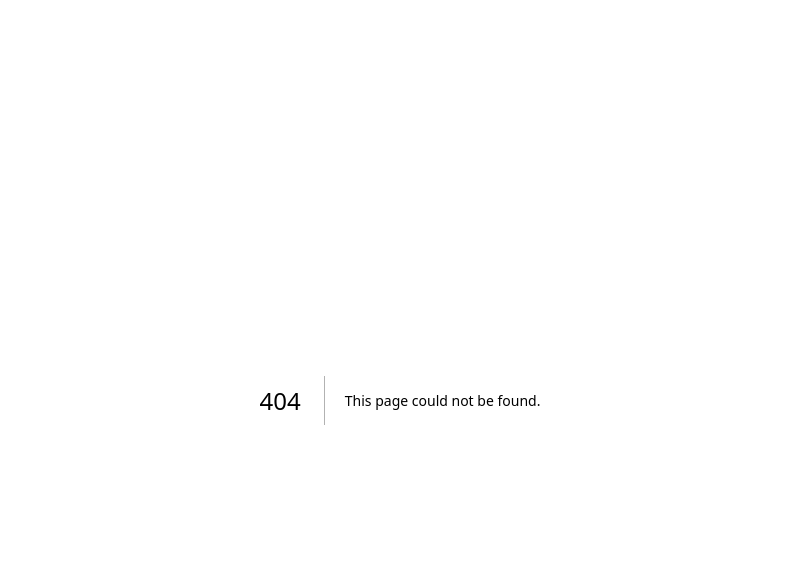
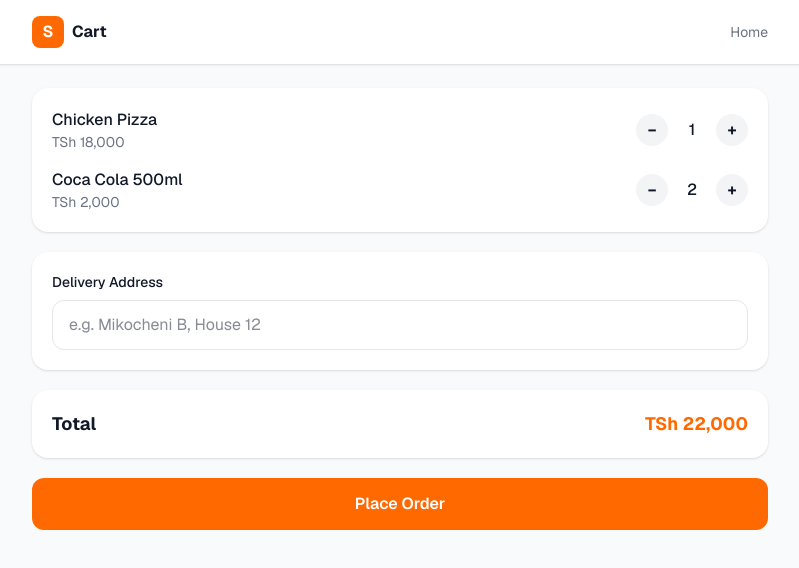
Before and after one commit to fussy0064/delivery-app, a Next.js app: page /cart in a window 1280 px wide. Before the commit this address had no page. Shown: the top 568 px of the page, without its empty margins (240-1039 px from the left). Built offline with nearby package versions, Linux system fonts and the light colour scheme; no server answers.

Commit message:
Add Cart, real order flow, Leaflet map

```diff
--- a/package.json
+++ b/package.json
@@ -10,12 +10,15 @@
   },
   "dependencies": {
     "@supabase/supabase-js": "^2.49.1",
+    "leaflet": "^1.9.4",
     "next": "16.3.4",
     "react": "19.2.8",
-    "react-dom": "19.2.8"
+    "react-dom": "19.2.8",
+    "react-leaflet": "^5.0.0"
   },
   "devDependencies": {
     "@tailwindcss/postcss": "^4",
+    "@types/leaflet": "^1.9.15",
     "@types/node": "^20",
     "@types/react": "^19",
     "@types/react-dom": "^19",
--- /dev/null
+++ b/src/app/cart/page.tsx
@@ -0,0 +1,177 @@
+"use client";
+
+import Link from "next/link";
+import { useState } from "react";
+import { useRouter } from "next/navigation";
+import { supabase } from "@/lib/supabase";
+
+type CartItem = {
+  id: string;
+  name: string;
+  price: number;
+  qty: number;
+};
+
+const sampleItems: CartItem[] = [
+  { id: "1", name: "Chicken Pizza", price: 18000, qty: 1 },
+  { id: "2", name: "Coca Cola 500ml", price: 2000, qty: 2 },
+];
+
+export default function CartPage() {
+  const router = useRouter();
+  const [items, setItems] = useState<CartItem[]>(sampleItems);
+  const [address, setAddress] = useState("");
+  const [loading, setLoading] = useState(false);
+  const [error, setError] = useState("");
+  const [success, setSuccess] = useState("");
+
+  const total = items.reduce((sum, item) => sum + item.price * item.qty, 0);
+
+  const updateQty = (id: string, delta: number) => {
+    setItems((prev) =>
+      prev
+        .map((item) =>
+          item.id === id ? { ...item, qty: Math.max(0, item.qty + delta) } : item
+        )
+        .filter((item) => item.qty > 0)
+    );
+  };
+
+  const placeOrder = async () => {
+    if (!address.trim()) {
+      setError("Please enter delivery address");
+      return;
+    }
+
+    setLoading(true);
+    setError("");
+    setSuccess("");
+
+    const { data: { user } } = await supabase.auth.getUser();
+
+    if (!user) {
+      setError("Please login first");
+      setLoading(false);
+      router.push("/login");
+      return;
+    }
+
+    const { data, error } = await supabase.from("orders").insert({
+      user_id: user.id,
+      type: "food",
+      status: "pending",
+      from_address: "Restaurant",
+      to_address: address,
+      items: items,
+      total_amount: total,
+    }).select().single();
+
+    if (error) {
+      setError(error.message);
+      setLoading(false);
+      return;
+    }
+
+    setSuccess(`Order placed! ID: ${data.id.slice(0, 8)}`);
+    setLoading(false);
+
+    setTimeout(() => {
+      router.push(`/track?id=${data.id}`);
+    }, 1500);
+  };
+
+  return (
+    <div className="min-h-screen bg-gray-50">
+      <header className="bg-white shadow-sm sticky top-0 z-10">
+        <div className="max-w-3xl mx-auto px-4 py-4 flex items-center justify-between">
+          <Link href="/" className="flex items-center gap-2">
+            <div className="w-8 h-8 bg-orange-500 rounded-lg flex items-center justify-center text-white font-bold">
+              S
+            </div>
+            <span className="font-bold">Cart</span>
+          </Link>
+          <Link href="/" className="text-sm text-gray-500">Home</Link>
+        </div>
+      </header>
+
+      <main className="max-w-3xl mx-auto px-4 py-6">
+        {items.length === 0 ? (
+          <div className="bg-white rounded-2xl p-8 text-center text-gray-500">
+            Cart is empty
+          </div>
+        ) : (
+          <>
+            <div className="bg-white rounded-2xl shadow-sm p-5 mb-5 space-y-4">
+              {items.map((item) => (
+                <div key={item.id} className="flex items-center justify-between">
+                  <div>
+                    <p className="font-medium">{item.name}</p>
+                    <p className="text-sm text-gray-500">
+                      TSh {item.price.toLocaleString()}
+                    </p>
+                  </div>
+                  <div className="flex items-center gap-3">
+                    <button
+                      onClick={() => updateQty(item.id, -1)}
+                      className="w-8 h-8 rounded-full bg-gray-100 font-bold"
+                    >
+                      −
+                    </button>
+                    <span className="font-medium w-6 text-center">{item.qty}</span>
+                    <button
+                      onClick={() => updateQty(item.id, 1)}
+                      className="w-8 h-8 rounded-full bg-gray-100 font-bold"
+                    >
+                      +
+                    </button>
+                  </div>
+                </div>
+              ))}
+            </div>
+
+            <div className="bg-white rounded-2xl shadow-sm p-5 mb-5">
+              <label className="block text-sm font-medium mb-2">
+                Delivery Address
+              </label>
+              <input
+                type="text"
+                value={address}
+                onChange={(e) => setAddress(e.target.value)}
+                placeholder="e.g. Mikocheni B, House 12"
+                className="w-full border border-gray-200 rounded-xl px-4 py-3 focus:outline-none focus:ring-2 focus:ring-orange-400"
+              />
+            </div>
+
+            <div className="bg-white rounded-2xl shadow-sm p-5 mb-5">
+              <div className="flex justify-between text-lg font-bold">
+                <span>Total</span>
+                <span className="text-orange-500">
+                  TSh {total.toLocaleString()}
+                </span>
+              </div>
+            </div>
+
+            {error && (
+              <div className="bg-red-50 text-red-600 text-sm p-3 rounded-xl mb-4">
+                {error}
+              </div>
+            )}
+            {success && (
+              <div className="bg-green-50 text-green-700 text-sm p-3 rounded-xl mb-4">
+                {success}
+              </div>
+            )}
+
+            <button
+              onClick={placeOrder}
+              disabled={loading}
+              className="w-full bg-orange-500 text-white font-semibold py-3.5 rounded-xl hover:bg-orange-600 transition disabled:opacity-60"
+            >
+              {loading ? "Placing Order..." : "Place Order"}
+            </button>
+          </>
+        )}
+      </main>
+    </div>
+  );
+}
--- a/src/app/track/page.tsx
+++ b/src/app/track/page.tsx
@@ -1,18 +1,57 @@
 "use client";
 
 import Link from "next/link";
-import { useState } from "react";
+import { useState, useEffect, Suspense } from "react";
+import dynamic from "next/dynamic";
+import { useSearchParams } from "next/navigation";
+import { supabase } from "@/lib/supabase";
 
-export default function TrackPage() {
-  const [orderId, setOrderId] = useState("ORD-101");
-  const [status] = useState("On the way");
+const Map = dynamic(() => import("@/components/Map"), {
+  ssr: false,
+  loading: () => (
+    <div className="h-64 bg-gray-100 rounded-2xl flex items-center justify-center text-gray-500">
+      Loading map...
+    </div>
+  ),
+});
 
-  // Mock driver location progress (0-100)
-  const progress = 65;
+function TrackContent() {
+  const searchParams = useSearchParams();
+  const orderId = searchParams.get("id") || "";
+
+  const [order, setOrder] = useState<any>(null);
+  const [loading, setLoading] = useState(true);
+
+  useEffect(() => {
+    if (!orderId) {
+      setLoading(false);
+      return;
+    }
+
+    const fetchOrder = async () => {
+      const { data } = await supabase
+        .from("orders")
+        .select("*")
+        .eq("id", orderId)
+        .single();
+
+      setOrder(data);
+      setLoading(false);
+    };
+
+    fetchOrder();
+  }, [orderId]);
+
+  if (loading) {
+    return (
+      <div className="min-h-screen flex items-center justify-center text-gray-500">
+        Loading order...
+      </div>
+    );
+  }
 
   return (
     <div className="min-h-screen bg-gray-50">
-      {/* Header */}
       <header className="bg-white shadow-sm sticky top-0 z-10">
         <div className="max-w-3xl mx-auto px-4 py-4 flex items-center justify-between">
           <Link href="/" className="flex items-center gap-2">
@@ -28,106 +67,88 @@ export default function TrackPage() {
       </header>
 
       <main className="max-w-3xl mx-auto px-4 py-6">
-        {/* Order Info */}
         <div className="bg-white rounded-2xl shadow-sm p-5 mb-5">
           <div className="flex justify-between items-start mb-4">
             <div>
               <p className="text-sm text-gray-500">Order ID</p>
-              <p className="font-bold text-lg">{orderId}</p>
+              <p className="font-bold text-lg">
+                {order ? order.id.slice(0, 8) : "No order"}
+              </p>
             </div>
-            <span className="bg-orange-100 text-orange-700 text-sm font-semibold px-3 py-1 rounded-full">
-              {status}
+            <span className="bg-orange-100 text-orange-700 text-sm font-semibold px-3 py-1 rounded-full capitalize">
+              {order?.status || "pending"}
             </span>
           </div>
 
+          {order && (
             <div className="space-y-2 text-sm">
               <p>
-              <span className="text-gray-500">From:</span> Pizza Hut - Msasani
+                <span className="text-gray-500">From:</span> {order.from_address}
               </p>
               <p>
-              <span className="text-gray-500">To:</span> Mikocheni B
+                <span className="text-gray-500">To:</span> {order.to_address}
               </p>
               <p>
-              <span className="text-gray-500">Driver:</span> John M. • +255 712 345 678
+                <span className="text-gray-500">Total:</span>{" "}
+                TSh {Number(order.total_amount || 0).toLocaleString()}
               </p>
             </div>
+          )}
         </div>
 
-        {/* Simple Map Placeholder */}
-        <div className="bg-white rounded-2xl shadow-sm overflow-hidden mb-5">
-          <div className="h-64 bg-gradient-to-br from-blue-100 to-green-100 relative flex items-center justify-center">
-            <div className="text-center">
-              <div className="text-4xl mb-2">🗺️</div>
-              <p className="font-semibold text-gray-700">Live Map</p>
-              <p className="text-sm text-gray-500">Driver is 2.4 km away</p>
+        <div className="bg-white rounded-2xl shadow-sm overflow-hidden mb-5 h-72">
+          <Map
+            driverLat={-6.7924}
+            driverLng={39.2083}
+            destLat={-6.78}
+            destLng={39.22}
+          />
         </div>
 
-            {/* Fake route line */}
-            <div className="absolute bottom-6 left-6 right-6">
-              <div className="h-2 bg-gray-200 rounded-full overflow-hidden">
-                <div
-                  className="h-full bg-orange-500 rounded-full transition-all"
-                  style={{ width: `${progress}%` }}
-                />
-              </div>
-              <div className="flex justify-between text-xs text-gray-500 mt-1">
-                <span>Picked up</span>
-                <span>On the way</span>
-                <span>Delivered</span>
-              </div>
-            </div>
-          </div>
-        </div>
-
-        {/* Status Steps */}
         <div className="bg-white rounded-2xl shadow-sm p-5">
           <h3 className="font-bold mb-4">Order Status</h3>
           <div className="space-y-4">
             {[
-              { label: "Order Placed", done: true, time: "18:42" },
-              { label: "Driver Accepted", done: true, time: "18:45" },
-              { label: "Picked Up", done: true, time: "18:58" },
-              { label: "On the Way", done: true, time: "19:05" },
-              { label: "Delivered", done: false, time: "" },
-            ].map((step, i) => (
-              <div key={i} className="flex items-center gap-3">
+              { key: "pending", label: "Order Placed" },
+              { key: "accepted", label: "Driver Accepted" },
+              { key: "picked", label: "Picked Up" },
+              { key: "on_the_way", label: "On the Way" },
+              { key: "delivered", label: "Delivered" },
+            ].map((step, i) => {
+              const statusOrder = ["pending", "accepted", "picked", "on_the_way", "delivered"];
+              const currentIndex = statusOrder.indexOf(order?.status || "pending");
+              const done = i <= currentIndex;
+
+              return (
+                <div key={step.key} className="flex items-center gap-3">
                   <div
                     className={`w-6 h-6 rounded-full flex items-center justify-center text-xs font-bold ${
-                    step.done
-                      ? "bg-orange-500 text-white"
-                      : "bg-gray-200 text-gray-400"
+                      done ? "bg-orange-500 text-white" : "bg-gray-200 text-gray-400"
                     }`}
                   >
-                  {step.done ? "✓" : i + 1}
+                    {done ? "✓" : i + 1}
                   </div>
-                <div className="flex-1">
                   <p
                     className={`text-sm font-medium ${
-                      step.done ? "text-gray-900" : "text-gray-400"
+                      done ? "text-gray-900" : "text-gray-400"
                     }`}
                   >
                     {step.label}
                   </p>
                 </div>
-                {step.time && (
-                  <span className="text-xs text-gray-400">{step.time}</span>
-                )}
+              );
+            })}
           </div>
-            ))}
-          </div>
-        </div>
-
-        {/* Search another order */}
-        <div className="mt-6">
-          <input
-            type="text"
-            value={orderId}
-            onChange={(e) => setOrderId(e.target.value)}
-            placeholder="Enter Order ID to track"
-            className="w-full border border-gray-200 rounded-xl px-4 py-3 focus:outline-none focus:ring-2 focus:ring-orange-400"
-          />
         </div>
       </main>
     </div>
   );
 }
+
+export default function TrackPage() {
+  return (
+    <Suspense fallback={<div className="p-10 text-center">Loading...</div>}>
+      <TrackContent />
+    </Suspense>
+  );
+}
--- /dev/null
+++ b/src/components/Map.tsx
@@ -0,0 +1,50 @@
+"use client";
+
+import { MapContainer, TileLayer, Marker, Popup } from "react-leaflet";
+import "leaflet/dist/leaflet.css";
+import L from "leaflet";
+import { useEffect } from "react";
+
+// Fix default marker icons in Next.js
+const icon = L.icon({
+  iconUrl: "https://unpkg.com/leaflet@1.9.4/dist/images/marker-icon.png",
+  iconRetinaUrl: "https://unpkg.com/leaflet@1.9.4/dist/images/marker-icon-2x.png",
+  shadowUrl: "https://unpkg.com/leaflet@1.9.4/dist/images/marker-shadow.png",
+  iconSize: [25, 41],
+  iconAnchor: [12, 41],
+});
+
+type Props = {
+  driverLat?: number;
+  driverLng?: number;
+  destLat?: number;
+  destLng?: number;
+};
+
+export default function Map({ driverLat = -6.7924, driverLng = 39.2083, destLat = -6.7800, destLng = 39.2200 }: Props) {
+  useEffect(() => {
+    // Fix for default markers
+    // @ts-ignore
+    delete L.Icon.Default.prototype._getIconUrl;
+  }, []);
+
+  return (
+    <MapContainer
+      center={[driverLat, driverLng]}
+      zoom={14}
+      style={{ height: "100%", width: "100%", borderRadius: "1rem" }}
+      scrollWheelZoom={false}
+    >
+      <TileLayer
+        attribution='&copy; <a href="https://www.openstreetmap.org/copyright">OpenStreetMap</a>'
+        url="https://{s}.tile.openstreetmap.org/{z}/{x}/{y}.png"
+      />
+      <Marker position={[driverLat, driverLng]} icon={icon}>
+        <Popup>Driver is here</Popup>
+      </Marker>
+      <Marker position={[destLat, destLng]} icon={icon}>
+        <Popup>Delivery location</Popup>
+      </Marker>
+    </MapContainer>
+  );
+}
```
Lines whose indentation alone changed are shown as unchanged.
